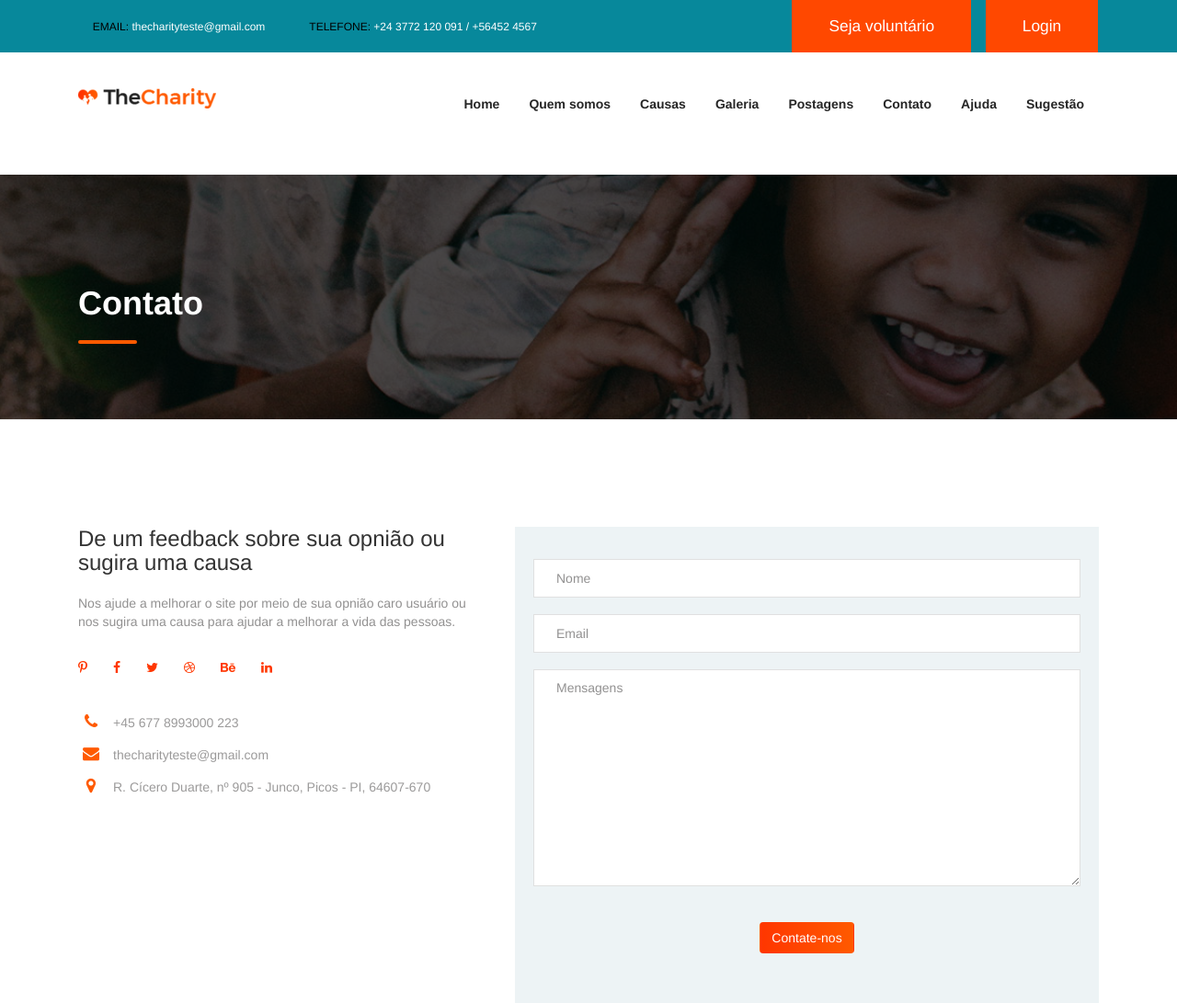
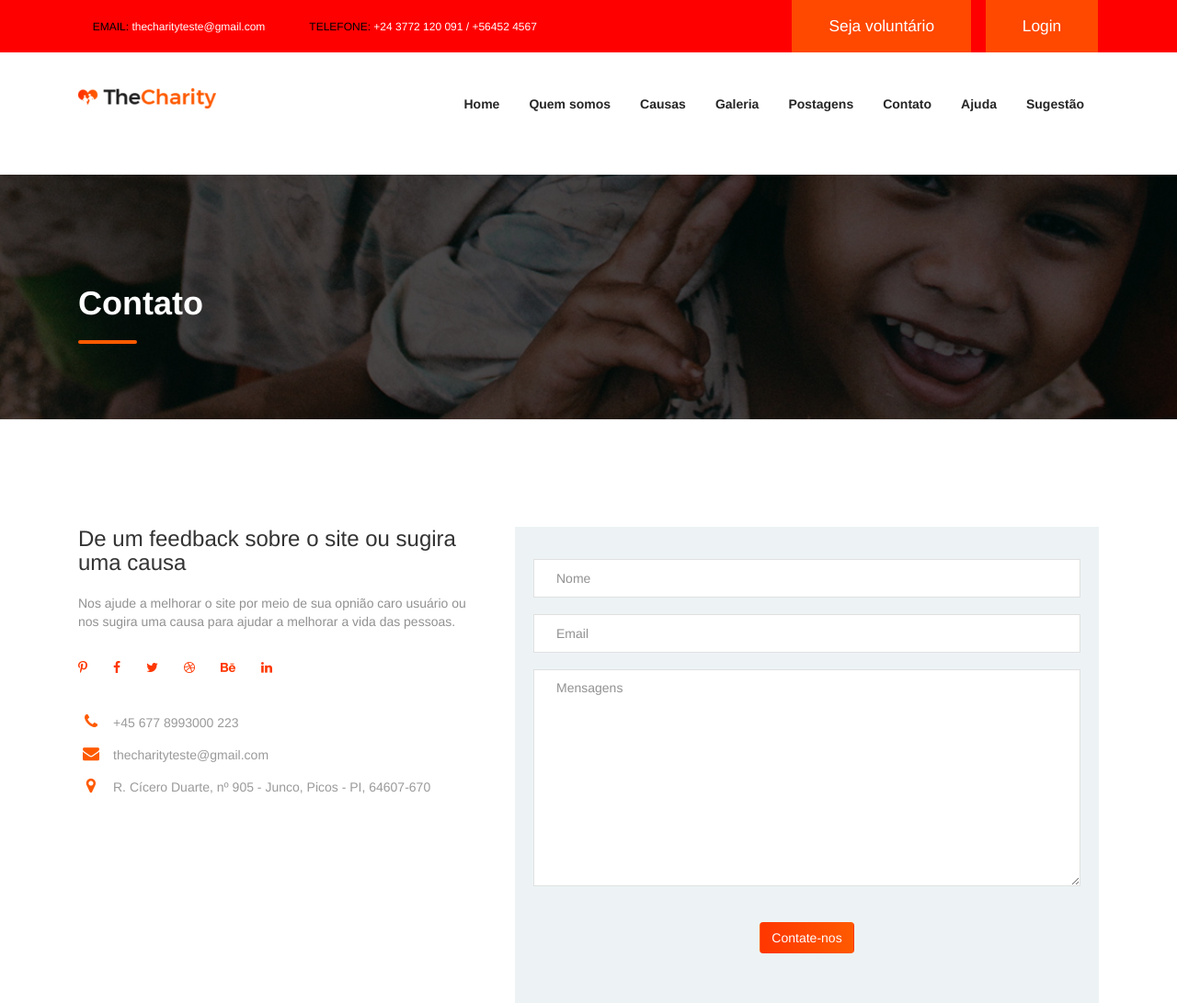
Before and after one commit to JMGit321/WEB2, a Django app: template templates/contact.html in a window 1280 px wide. Shown: the top 1091 px of the page at 92% size. Run offline with Django 3.2, Linux system fonts and the light colour scheme; the template is opened without the code that fills it, so the values that code supplies are empty; some libraries are stand-ins or nearby versions.

Commit message:
erros corrigidos

```diff
--- a/core/views.py
+++ b/core/views.py
@@ -496,7 +496,8 @@ def donate_cause(request, id):
                 cep = request.POST.get('cep')
 
                 recebido = float(causa.recebido)
-                causa.recebido = recebido + float(valor)
+                #causa.recebido = recebido + float(valor)
+                #presta atenção nessas paradas, desleixado
                 if causa.recebido == causa.meta:
                     causa.ativo = False
                 causa.save()
@@ -533,6 +534,7 @@ def validate_donate(request, id):
     donate = Doacao.objects.get(id=id)
     donate.pago = True
     donate.causa.recebido += donate.valor
+    donate.causa.recebido
     donate.causa.save()
     donate.save()
 
--- a/templates/contact.html
+++ b/templates/contact.html
@@ -23,7 +23,7 @@
             <div class="row">
                 <div class="col-12 col-lg-5">
                     <div class="entry-content">
-                        <h2>De um feedback sobre sua opnião ou sugira uma causa</h2>
+                        <h2>De um feedback sobre o site ou sugira uma causa</h2>
 
                         <p>Nos ajude  a melhorar o site por meio de sua opnião caro usuário ou nos sugira uma causa
                             para ajudar a melhorar a vida das pessoas.</p>
--- a/templates/index.html
+++ b/templates/index.html
@@ -23,7 +23,7 @@
                                 </header><!-- .entry-header -->
 
                                 <div class="entry-content mt-4">
-                                    <p>Bem vindo ao Site de doações que mais ajuda pessoas ao na região de Picos.</p>
+                                    <p>Bem vindo ao Site de doações que mais ajuda pessoas na região de Picos.</p>
                                 </div><!-- .entry-content -->
 
 
@@ -250,9 +250,9 @@
             <div class="row align-items-end">
                 <div class="coL-12 col-lg-6">
                     <div class="section-heading">
-                        <h2 class="entry-title">Nos gostamos de ajudar as pessoas na mais diferentes causas propostas. Após um ano de trabalho duro, muitos objetivos foram atingidos.</h2>
+                        <h2 class="entry-title">Nos gostamos de ajudar as pessoas e animais nas mais variadas situações. Após um ano de trabalho duro, muitos objetivos foram atingidos.</h2>
 
-                        <p class="mt-5">Doe, você pode fazer a diferença também.</p>
+                        <p class="mt-5">Doe, você pode fazer a diferença.</p>
                     </div><!-- .section-heading -->
                 </div><!-- .col -->
 
--- a/templates/model-header.html
+++ b/templates/model-header.html
@@ -11,12 +11,13 @@
      <style>
 
          .top-header-bar{
-             background-color: #07889b;
+             background-color: red;
              color: #000;
          }
 
         .dropdown-toggle:hover{
             text-decoration: none;
+
         }
 
         .donate-btn a{
@@ -51,9 +52,9 @@
 
                     {% if user.is_authenticated %}
 
-                        <div class="dropdown">
+                        <div class="dropdown" >
                             <a class="dropdown-toggle" href="#" role="button" id="dropdownMenuLink" data-toggle="dropdown"
-                            style="background: #07889b; color: white;"
+                            style="background: red; color: white; "
                             >
                                 {{user.username}}
                                 {% if user.userprofile.image_url %}
--- a/templates/news.html
+++ b/templates/news.html
@@ -120,7 +120,7 @@
 
                                 <div class="featured-cause">
                                     {% if causa2 %}
-                                    <h2>Causas importantes</h2>
+                                    <h2>Causa mais relevante</h2>
                                     {% for c in causa2 %}
                                     <div class="cause-wrap">
                                         <figure class="m-0 position-relative">
--- a/tw/settings.py
+++ b/tw/settings.py
@@ -89,7 +89,7 @@ DATABASES = {
         'NAME': 'db',
         'HOST': '127.0.0.1',
         'PASSWORD': '',
-        'USER': 'django',
+        'USER': 'root',
         'PORT': '3306',
     }
 }
```
Also changed, not shown: media/media2/Pedro_drogado.png (added), media/media2/Pedro_drogado_9EUXwQN.png (added), media/media2/Pedro_drogado_kLbzpWA.png (added), media/media2/Pedro_drogado_xzufXFJ.png (added), media/media2/cats_00001.jpg (added), media/media2/cats_00007.jpg (added).
